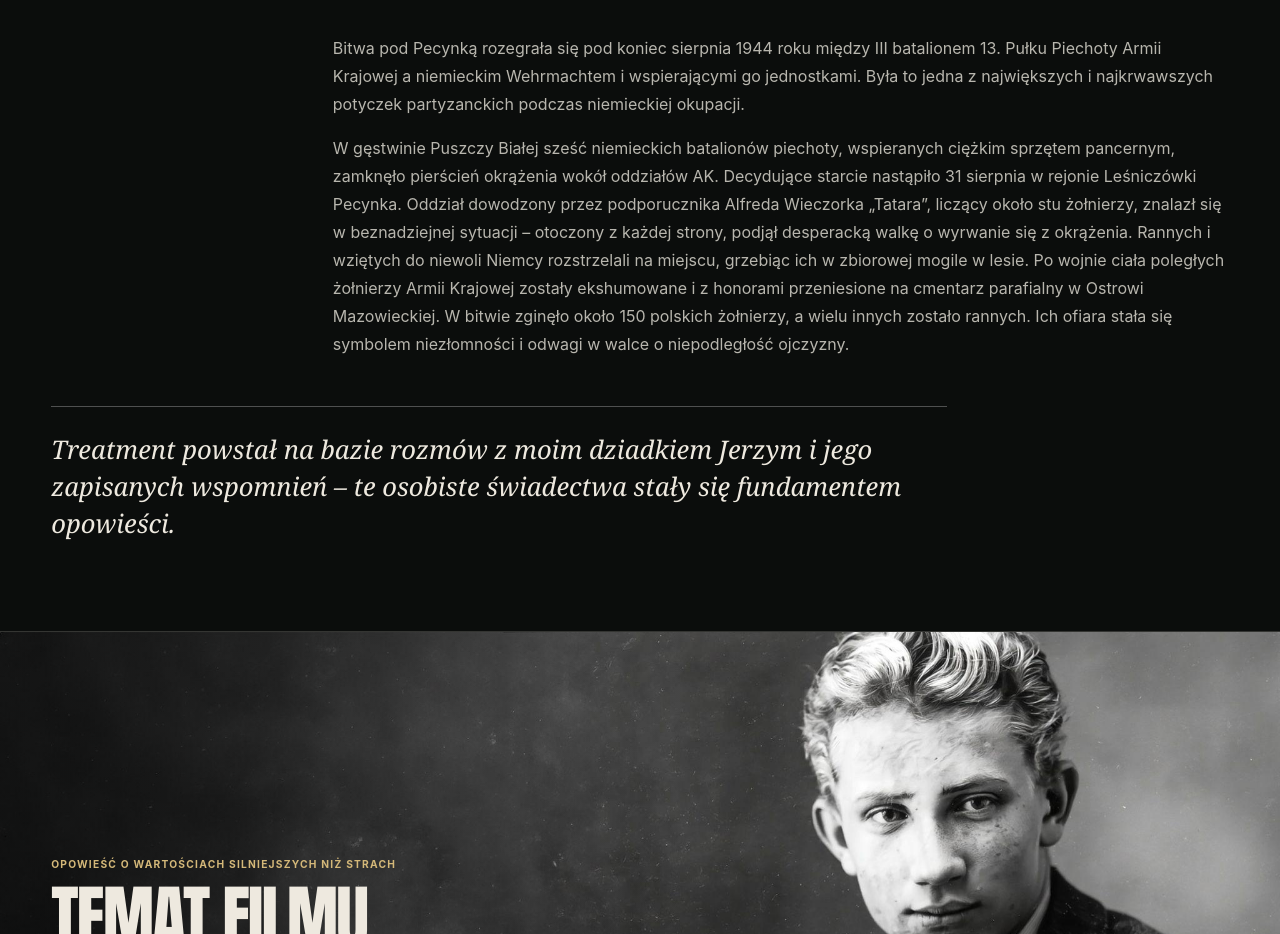
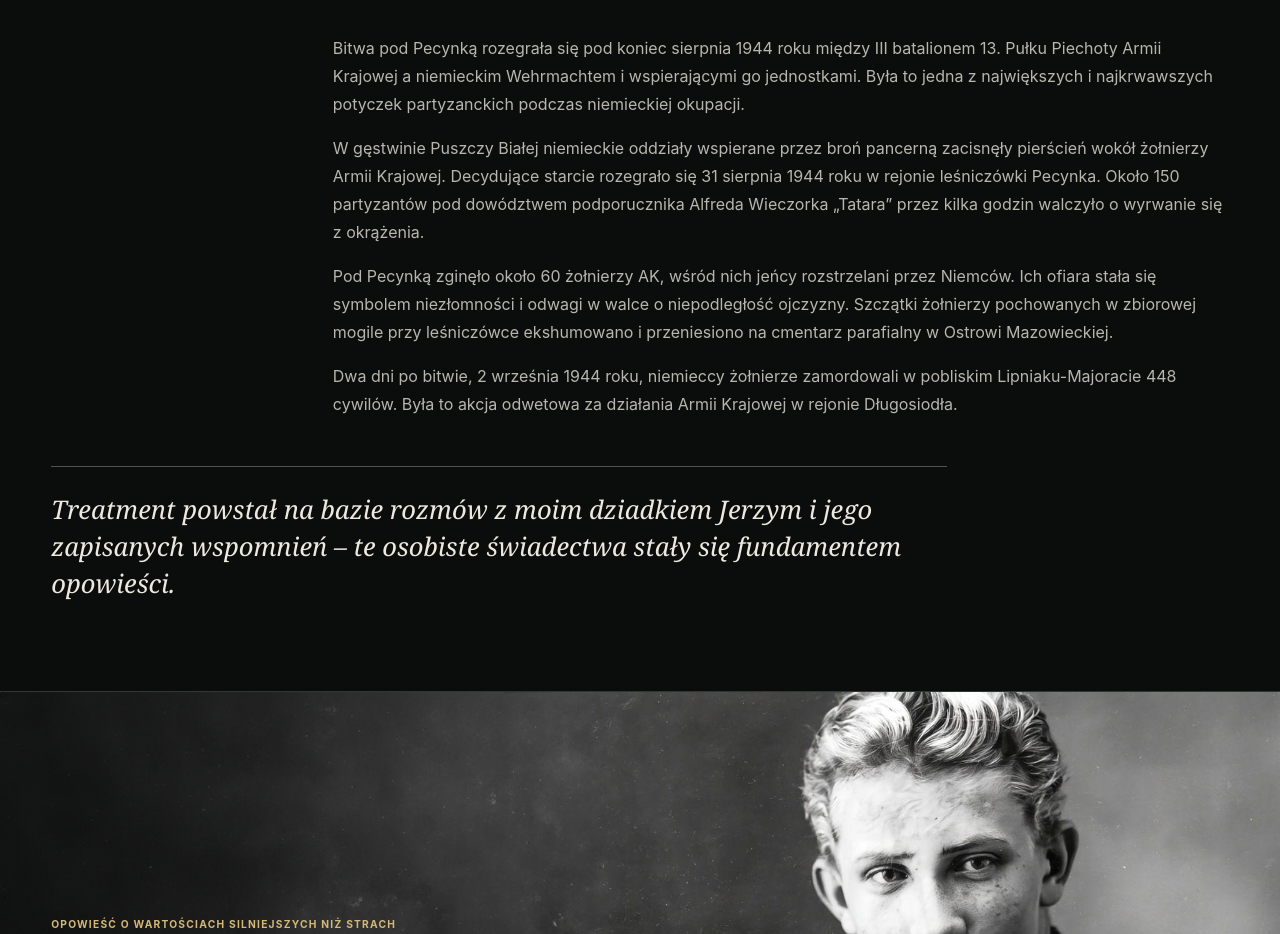
Before and after one commit to lubiczlf-hue/las44-film, a React (Vite) app: page / in a window 1280 px wide. Shown: the part 2860-3794 px from the top of the page. Built offline with nearby package versions, Linux system fonts and the light colour scheme.

Commit message:
Revise Pecynka battle history and Lipniak account

```diff
--- a/src/content/siteConfig.en.ts
+++ b/src/content/siteConfig.en.ts
@@ -26,7 +26,9 @@ export const englishSiteConfig: SiteConfig = {
     heading: 'The true story',
     paragraphs: [
       'The Battle of Pecynka took place in late August 1944 between the 3rd Battalion of the Polish Home Army’s 13th Infantry Regiment and German Wehrmacht forces with supporting units. It was one of the largest and bloodiest partisan engagements of the German occupation.',
-      'Deep in Puszcza Biała, six German infantry battalions, supported by heavy armoured equipment, closed a ring around the Home Army units. The decisive fighting came on 31 August near the Pecynka forester’s lodge. A unit of about one hundred soldiers under Second Lieutenant Alfred Wieczorek, known as “Tatar”, was surrounded on all sides and fought desperately to break out. German troops executed wounded and captured soldiers on the spot and buried them in a mass grave in the forest. After the war, the bodies of the fallen Home Army soldiers were exhumed and reburied with honours at the parish cemetery in Ostrów Mazowiecka. Around 150 Polish soldiers were killed in the battle and many others were wounded. Their sacrifice became a symbol of resolve and courage in the struggle for Poland’s independence.',
+      'Deep in the Puszcza Biała forest, German units supported by armoured vehicles tightened their encirclement of Home Army soldiers. The decisive clash took place on 31 August 1944 near the Pecynka forester’s lodge. About 150 partisans under Second Lieutenant Alfred Wieczorek, known as “Tatar”, fought for several hours to break out of the encirclement.',
+      'About 60 Home Army soldiers died at Pecynka, including prisoners executed by the Germans. Their sacrifice became a symbol of steadfastness and courage in the fight for Poland’s independence. The remains of soldiers buried in a mass grave near the forester’s lodge were exhumed and moved to the parish cemetery in Ostrów Mazowiecka.',
+      'Two days after the battle, on 2 September 1944, German soldiers murdered 448 civilians in nearby Lipniak-Majorat. It was a reprisal for Home Army operations in the Długosiodło area.',
     ],
     quote: 'The film treatment grew out of conversations with my grandfather Jerzy and his written recollections. These personal testimonies became the foundation of the story.',
   },
--- a/src/content/siteConfig.ts
+++ b/src/content/siteConfig.ts
@@ -137,7 +137,9 @@ export const siteConfig: SiteConfig = {
     heading: 'Prawdziwa historia',
     paragraphs: [
       'Bitwa pod Pecynką rozegrała się pod koniec sierpnia 1944 roku między III batalionem 13. Pułku Piechoty Armii Krajowej a niemieckim Wehrmachtem i wspierającymi go jednostkami. Była to jedna z największych i najkrwawszych potyczek partyzanckich podczas niemieckiej okupacji.',
-      'W gęstwinie Puszczy Białej sześć niemieckich batalionów piechoty, wspieranych ciężkim sprzętem pancernym, zamknęło pierścień okrążenia wokół oddziałów AK. Decydujące starcie nastąpiło 31 sierpnia w rejonie Leśniczówki Pecynka. Oddział dowodzony przez podporucznika Alfreda Wieczorka „Tatara”, liczący około stu żołnierzy, znalazł się w beznadziejnej sytuacji – otoczony z każdej strony, podjął desperacką walkę o wyrwanie się z okrążenia. Rannych i wziętych do niewoli Niemcy rozstrzelali na miejscu, grzebiąc ich w zbiorowej mogile w lesie. Po wojnie ciała poległych żołnierzy Armii Krajowej zostały ekshumowane i z honorami przeniesione na cmentarz parafialny w Ostrowi Mazowieckiej. W bitwie zginęło około 150 polskich żołnierzy, a wielu innych zostało rannych. Ich ofiara stała się symbolem niezłomności i odwagi w walce o niepodległość ojczyzny.',
+      'W gęstwinie Puszczy Białej niemieckie oddziały wspierane przez broń pancerną zacisnęły pierścień wokół żołnierzy Armii Krajowej. Decydujące starcie rozegrało się 31 sierpnia 1944 roku w rejonie leśniczówki Pecynka. Około 150 partyzantów pod dowództwem podporucznika Alfreda Wieczorka „Tatara” przez kilka godzin walczyło o wyrwanie się z okrążenia.',
+      'Pod Pecynką zginęło około 60 żołnierzy AK, wśród nich jeńcy rozstrzelani przez Niemców. Ich ofiara stała się symbolem niezłomności i odwagi w walce o niepodległość ojczyzny. Szczątki żołnierzy pochowanych w zbiorowej mogile przy leśniczówce ekshumowano i przeniesiono na cmentarz parafialny w Ostrowi Mazowieckiej.',
+      'Dwa dni po bitwie, 2 września 1944 roku, niemieccy żołnierze zamordowali w pobliskim Lipniaku-Majoracie 448 cywilów. Była to akcja odwetowa za działania Armii Krajowej w rejonie Długosiodła.',
     ],
     quote:
       'Treatment powstał na bazie rozmów z moim dziadkiem Jerzym i jego zapisanych wspomnień – te osobiste świadectwa stały się fundamentem opowieści.',
```
Also changed, not shown: 2 other files (tests, documents, lock files or other folders).
